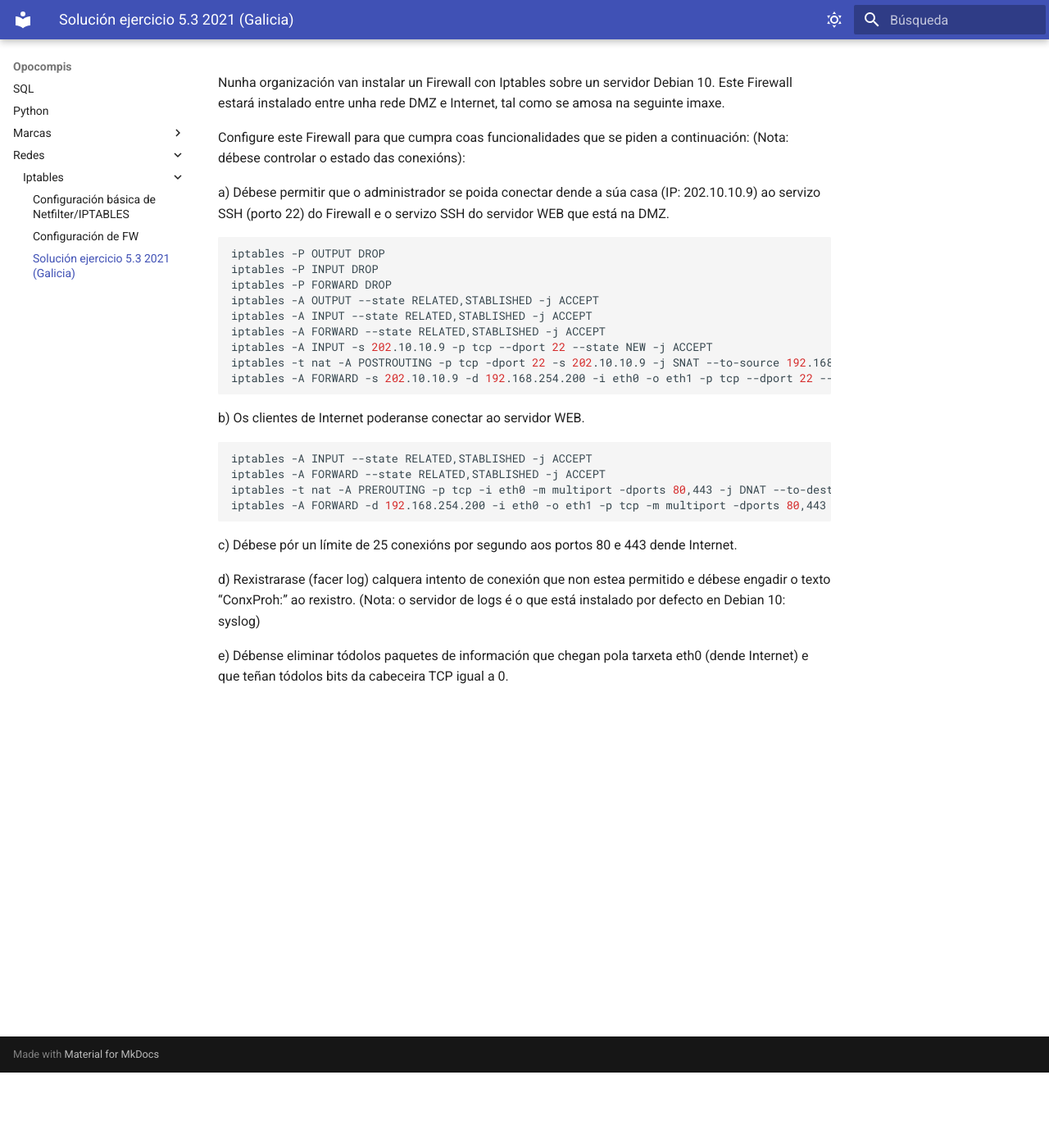
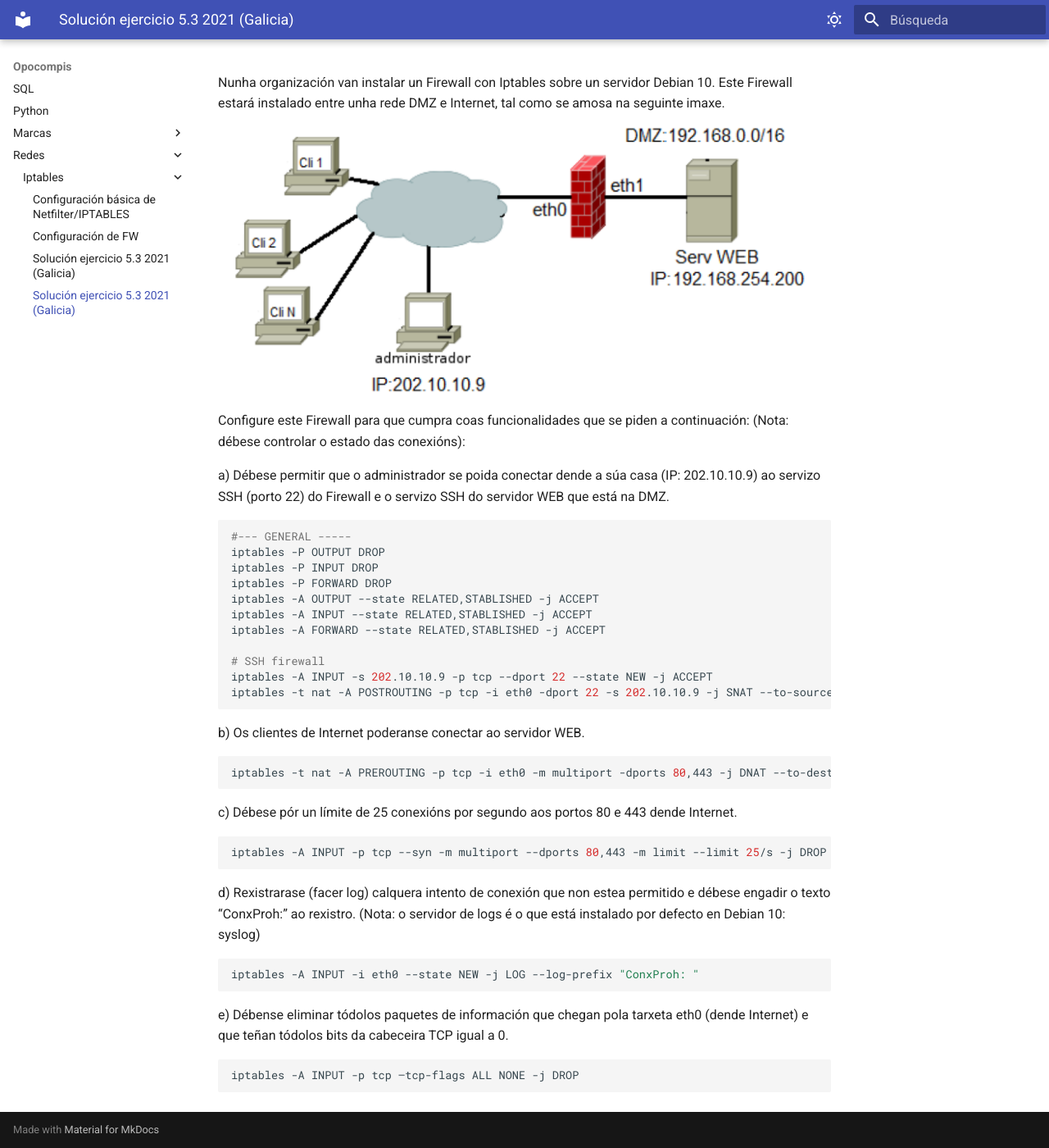
Before and after one commit to Holowachu/opos, an MkDocs documentation site: the page built from docs/Redes/iptables/3a-solucion_luis.md, in a window 1280 px wide and 1400 px high, scrolled down 92 px. Shown: the whole window at 82% size. Built offline with MkDocs 1.6.1 and Material for MkDocs 9.7.7, drawn with Linux system fonts in a browser that asks for light colours.

Commit message:
soluciones beta

````diff
--- a/docs/Redes/iptables/solucion.md
+++ b/docs/Redes/iptables/3a-solucion_luis.md
@@ -1,30 +1,40 @@
 #Solución ejercicio 5.3 2021 (Galicia)
 Nunha organización van instalar un Firewall con Iptables sobre un servidor Debian 10. Este Firewall estará instalado entre unha rede DMZ e Internet, tal como se amosa na seguinte imaxe.
-
+![Configuración red](opcionB_5.3.png)
 Configure este Firewall para que cumpra coas funcionalidades que se piden a continuación: (Nota: débese controlar o estado das conexións):
 
 a) Débese permitir que o administrador se poida conectar dende a súa casa (IP: 202.10.10.9) ao servizo SSH (porto 22) do Firewall e o servizo SSH do servidor WEB que está na DMZ.
 
 ```shell
+
+#--- GENERAL -----
 iptables -P OUTPUT DROP
 iptables -P INPUT DROP
 iptables -P FORWARD DROP
 iptables -A OUTPUT --state RELATED,STABLISHED -j ACCEPT
 iptables -A INPUT --state RELATED,STABLISHED -j ACCEPT
 iptables -A FORWARD --state RELATED,STABLISHED -j ACCEPT
+
+# SSH firewall
 iptables -A INPUT -s 202.10.10.9 -p tcp --dport 22 --state NEW -j ACCEPT
-iptables -t nat -A POSTROUTING -p tcp -dport 22 -s 202.10.10.9 -j SNAT --to-source 192.168.254.200:22
-iptables -A FORWARD -s 202.10.10.9 -d 192.168.254.200 -i eth0 -o eth1 -p tcp --dport 22 --state NEW -j ACCEPT
+iptables -t nat -A POSTROUTING -p tcp -i eth0 -dport 22 -s 202.10.10.9 -j SNAT --to-source 192.168.254.200:22
+
 ```
 b) Os clientes de Internet poderanse conectar ao servidor WEB.
 ```shell
-iptables -A INPUT --state RELATED,STABLISHED -j ACCEPT
-iptables -A FORWARD --state RELATED,STABLISHED -j ACCEPT
+
 iptables -t nat -A PREROUTING -p tcp -i eth0 -m multiport -dports 80,443 -j DNAT --to-destination 192.168.254.200
-iptables -A FORWARD -d 192.168.254.200 -i eth0 -o eth1 -p tcp -m multiport -dports 80,443 --state NEW -j ACCEPT
+
 ```
 c) Débese pór un límite de 25 conexións por segundo aos portos 80 e 443 dende Internet.
-
+```shell
+iptables -A INPUT -p tcp --syn -m multiport --dports 80,443 -m limit --limit 25/s -j DROP
+```
 d) Rexistrarase (facer log) calquera intento de conexión que non estea permitido e débese engadir o texto “ConxProh:” ao rexistro. (Nota: o servidor de logs é o que está instalado por defecto en Debian 10: syslog)
-
+```shell
+iptables -A INPUT -i eth0 --state NEW -j LOG --log-prefix "ConxProh: "
+```
 e) Débense eliminar tódolos paquetes de información que chegan pola tarxeta eth0 (dende Internet) e que teñan tódolos bits da cabeceira TCP igual a 0.
+```shell
+iptables -A INPUT -p tcp –tcp-flags ALL NONE -j DROP
+```
````
Also changed, not shown: docs/Redes/iptables/3-solucion.md (added, +30 -0 lines), docs/Redes/iptables/opcionB_5.3.png (added).
